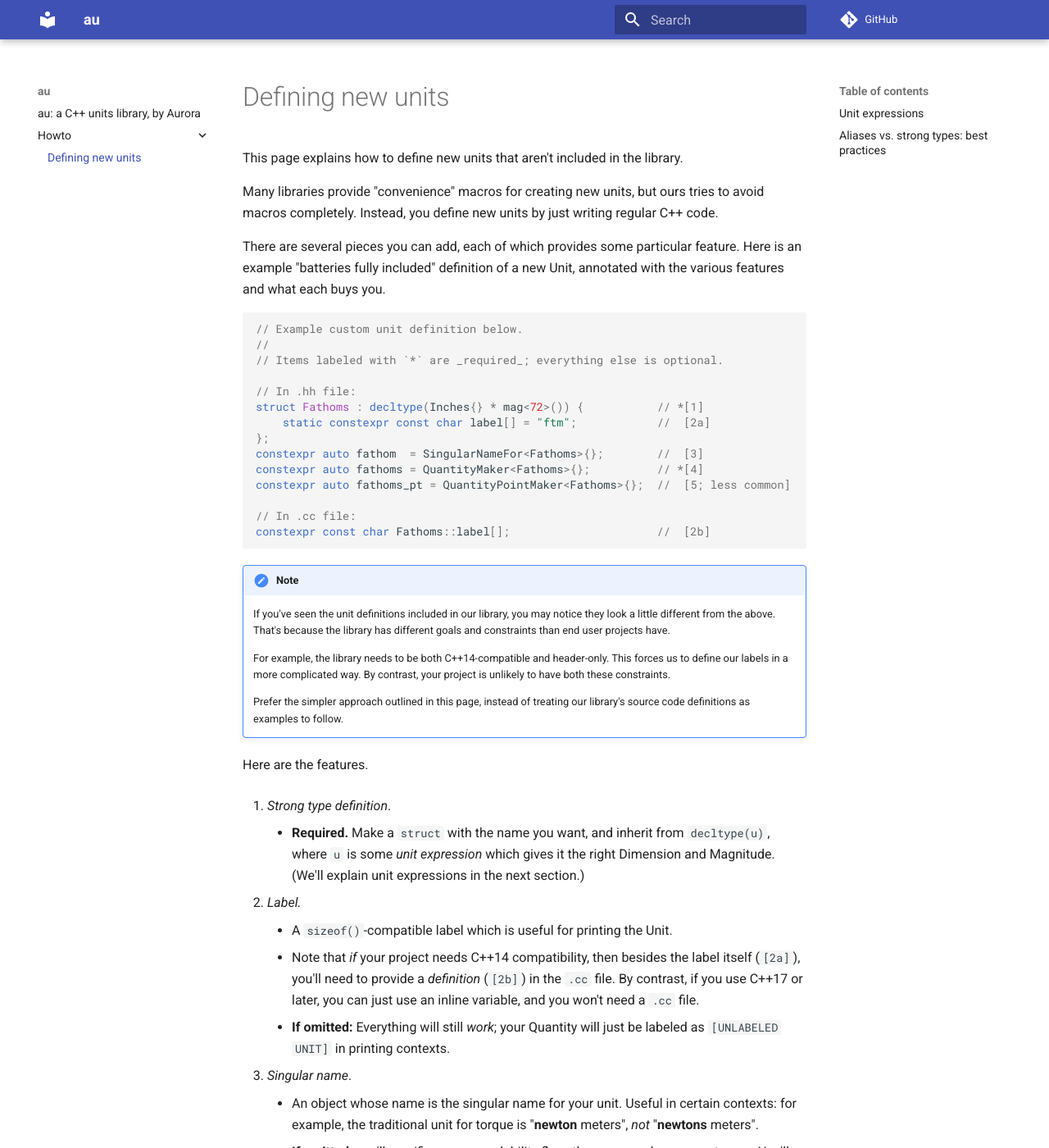
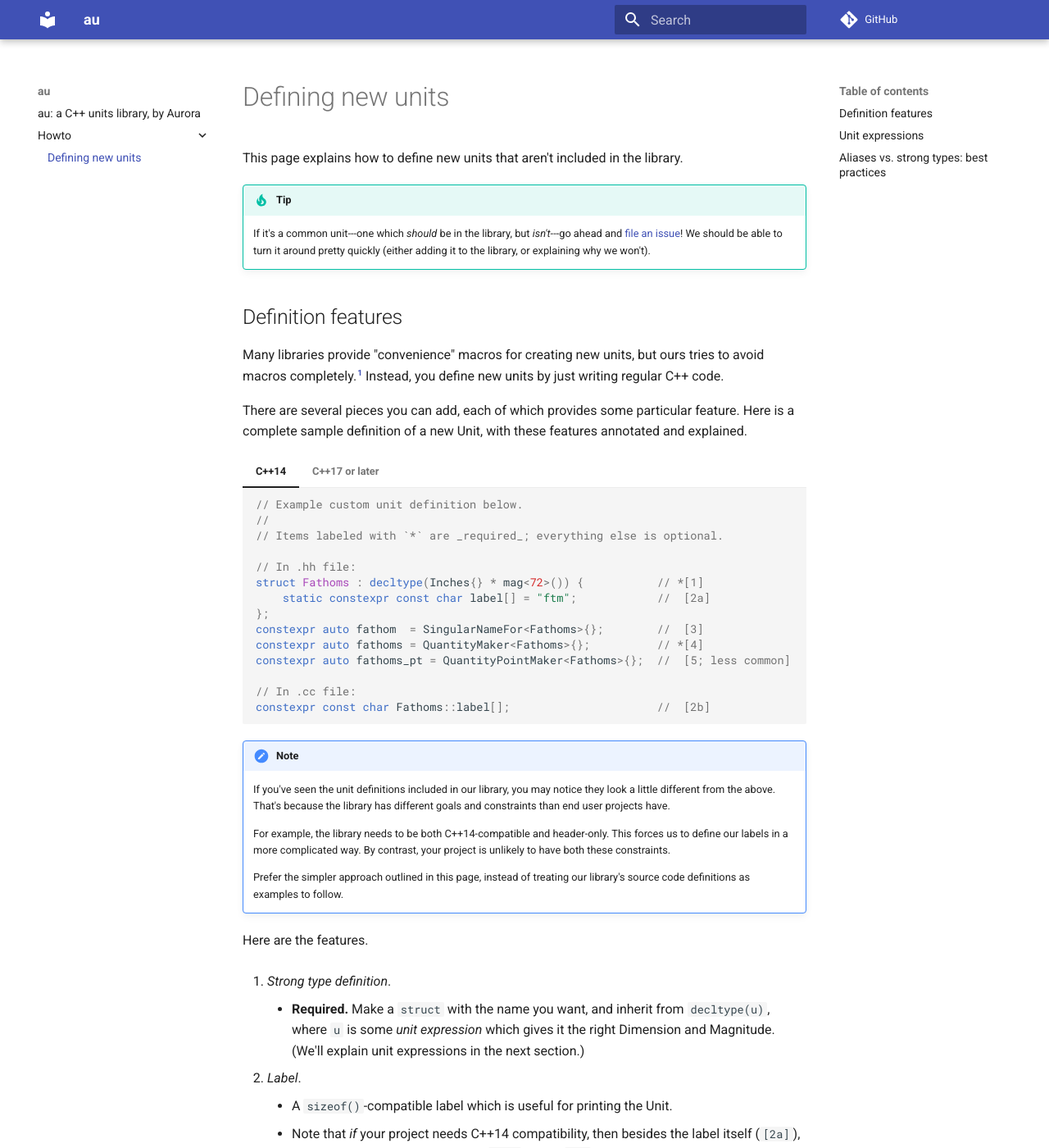
Before and after one commit to aurora-opensource/au, an MkDocs documentation site: the page built from docs/howto/new-units.md, in a window 1280 px wide and 1400 px high. Shown: the whole window at 82% size. Built offline with MkDocs 1.6.1 and Material for MkDocs 9.7.7, drawn with Linux system fonts in a browser that asks for light colours; comment, search, counter and statistics services are not loaded; some of the changed text lies outside the part shown.

Commit message:
Address review feedback and add polish
- Added tip on filing an issue
- Added sub-heading
- Explained macro aversion
- Added C++17 tab to complement text
- Reworded to avoid colloquialisms
- De-italicized stray period
- Explained what we mean by "instance"

````diff
--- a/docs/howto/new-units.md
+++ b/docs/howto/new-units.md
@@ -2,29 +2,59 @@
 
 This page explains how to define new units that aren't included in the library.
 
+!!! tip
+    If it's a common unit---one which _should_ be in the library, but _isn't_---go ahead and
+    [file an issue](https://github.com/aurora-tech/au/issues)!  We should be able to turn it around
+    pretty quickly (either adding it to the library, or explaining why we won't).
+
+## Definition features
+
 Many libraries provide "convenience" macros for creating new units, but ours tries to avoid macros
-completely.  Instead, you define new units by just writing regular C++ code.
+completely.[^1]  Instead, you define new units by just writing regular C++ code.
 
-There are several pieces you can add, each of which provides some particular feature. Here is an
-example "batteries fully included" definition of a new Unit, annotated with the various features and
-what each buys you.
+[^1]:  Macros have long been considered contrary to C++ best practices.  If we're going to use one,
+especially in user-facing code, it needs to meet a very high bar.  Unit definition macros don't meet
+this bar.  They mostly exist to save typing.  But code is read far more often than written, and
+macros actually make the definitions _harder_ to read and understand (because they use _positional_
+arguments, so the meaning of the parameters is unclear at the callsite).
 
-```cpp
-// Example custom unit definition below.
-//
-// Items labeled with `*` are _required_; everything else is optional.
+There are several pieces you can add, each of which provides some particular feature. Here is
+a complete sample definition of a new Unit, with these features annotated and explained.
 
-// In .hh file:
-struct Fathoms : decltype(Inches{} * mag<72>()) {           // *[1]
-    static constexpr const char label[] = "ftm";            //  [2a]
-};
-constexpr auto fathom  = SingularNameFor<Fathoms>{};        //  [3]
-constexpr auto fathoms = QuantityMaker<Fathoms>{};          // *[4]
-constexpr auto fathoms_pt = QuantityPointMaker<Fathoms>{};  //  [5; less common]
+=== "C++14"
 
-// In .cc file:
-constexpr const char Fathoms::label[];                      //  [2b]
-```
+    ```cpp
+    // Example custom unit definition below.
+    //
+    // Items labeled with `*` are _required_; everything else is optional.
+
+    // In .hh file:
+    struct Fathoms : decltype(Inches{} * mag<72>()) {           // *[1]
+        static constexpr const char label[] = "ftm";            //  [2a]
+    };
+    constexpr auto fathom  = SingularNameFor<Fathoms>{};        //  [3]
+    constexpr auto fathoms = QuantityMaker<Fathoms>{};          // *[4]
+    constexpr auto fathoms_pt = QuantityPointMaker<Fathoms>{};  //  [5; less common]
+
+    // In .cc file:
+    constexpr const char Fathoms::label[];                      //  [2b]
+    ```
+
+=== "C++17 or later"
+
+    ```cpp
+    // Example custom unit definition below.
+    //
+    // Items labeled with `*` are _required_; everything else is optional.
+
+    // In .hh file:
+    struct Fathoms : decltype(Inches{} * mag<72>()) {           // *[1]
+        static constexpr inline const char label[] = "ftm";     //  [2]
+    };
+    constexpr auto fathom  = SingularNameFor<Fathoms>{};        //  [3]
+    constexpr auto fathoms = QuantityMaker<Fathoms>{};          // *[4]
+    constexpr auto fathoms_pt = QuantityPointMaker<Fathoms>{};  //  [5; less common]
+    ```
 
 !!! note
     If you've seen the unit definitions included in our library, you may notice they look a little
@@ -45,7 +75,7 @@ Here are the features.
       `u` is some _unit expression_ which gives it the right Dimension and Magnitude.  (We'll
       explain unit expressions in the next section.)
 
-2. _Label._
+2. _Label_.
     - A `sizeof()`-compatible label which is useful for printing the Unit.
     - Note that _if_ your project needs C++14 compatibility, then besides the label itself (`[2a]`),
       you'll need to provide a _definition_ (`[2b]`) in the `.cc` file.  By contrast, if you use
@@ -100,9 +130,10 @@ Conceptually, units are defined by combining _other units_.  In general, given a
 can multiply them, divide them, raise them to powers, or scale them by real numbers ("magnitudes"):
 the result of any of these operations defines a new unit.
 
-In C++ code, the easiest way to do this is by working with _instances_ of the unit types.  This lets
-us multiply them naturally by writing `*`, rather than using cumbersome template traits such as
-`UnitProductT<...>`.  Here are some examples:
+In C++ code, the easiest way to do this is by working with _instances_ of the unit types.  (`Meters`
+is the _type_; `Meters{}` is an _instance_ of the type.)  This lets us multiply them naturally by
+writing `*`, rather than using cumbersome template traits such as `UnitProductT<...>`.  Here are
+some examples:
 
 - Newtons: `Kilo<Grams>{} * Meters{} / squared(Seconds{})`
 - Miles: `Feet{} * mag<5280>()`
````
Also changed, not shown: other parts of docs/howto/new-units.md (+4 -4 lines).
